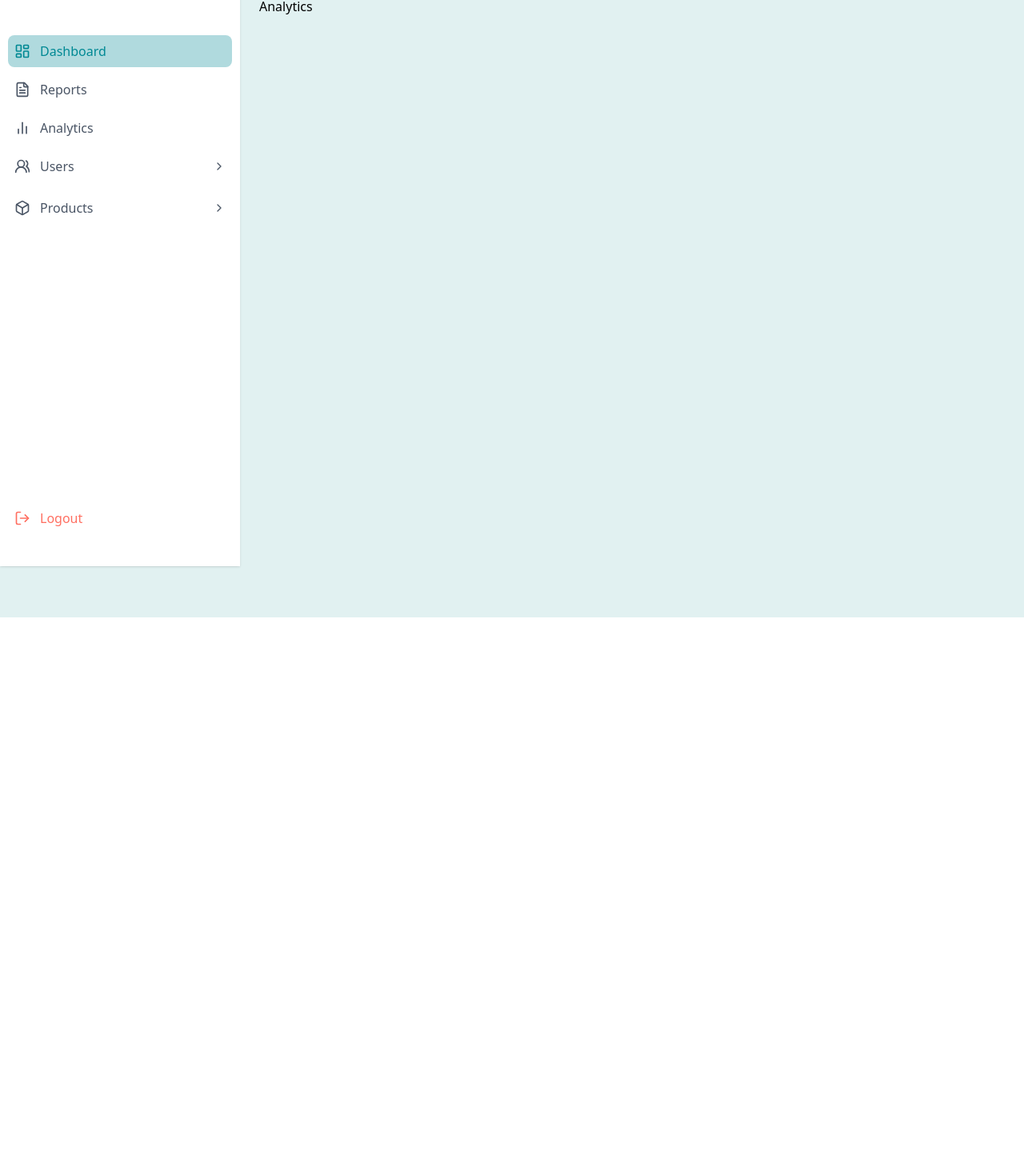
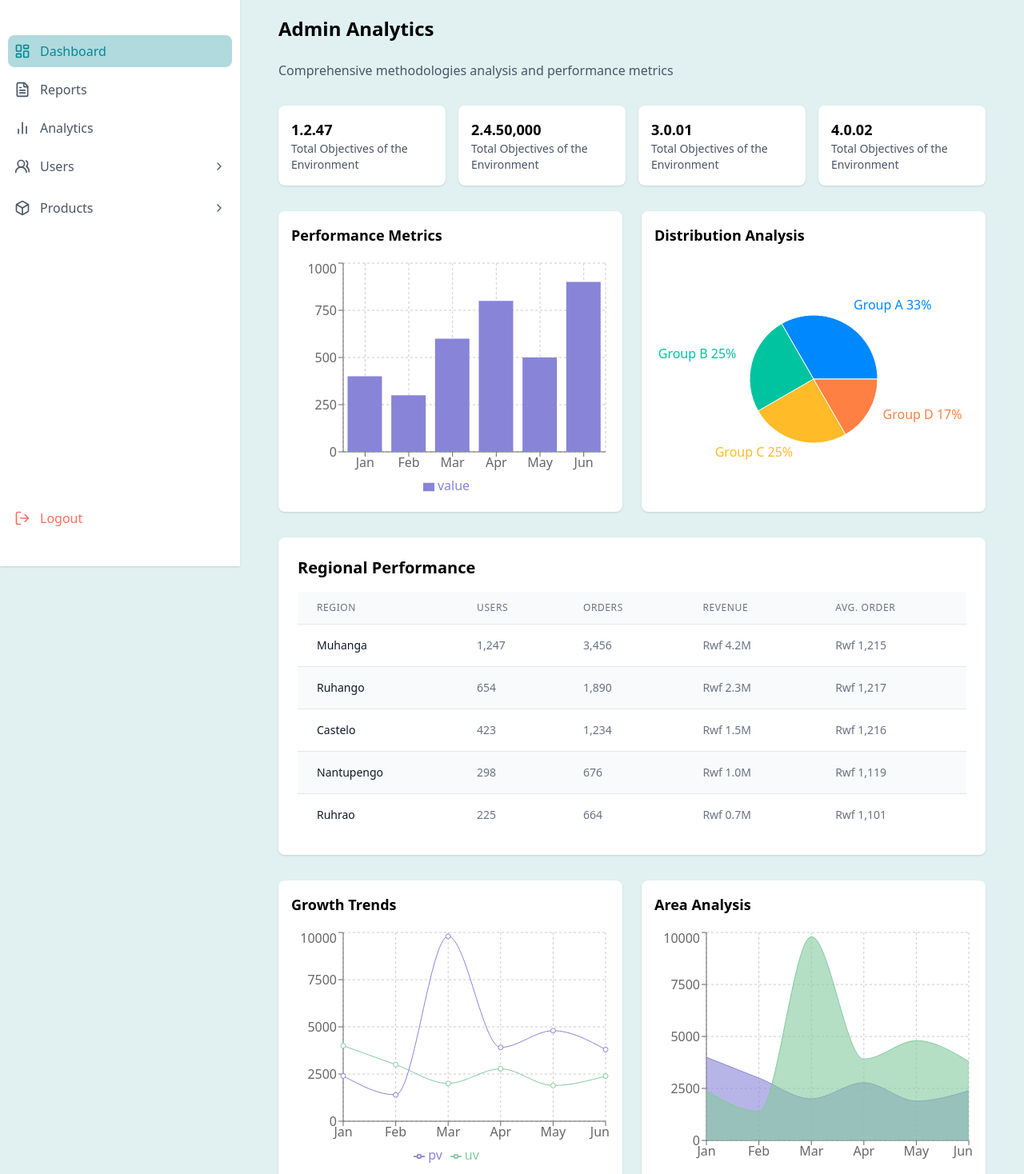
Before and after one commit to Solvit-Africa-Training-Center/sokolink-frontend, a React (Vite) app: page /admin/analytics in a window 1280 px wide. Shown: the part 92-1560 px from the top of the page at 80% size. Before the commit the page ends 864 px from the top, so only its background shows below. Built offline with nearby package versions, Linux system fonts and the light colour scheme.

Commit message:
Added analytics placaholder

```diff
--- a/package.json
+++ b/package.json
@@ -19,6 +19,7 @@
     "react-icons": "^5.5.0",
     "react-redux": "^9.2.0",
     "react-router-dom": "^7.8.2",
+    "recharts": "^3.2.1",
     "swiper": "^11.2.10",
     "tailwindcss": "^4.1.12"
   },
--- a/src/pages/admin/Analytics.tsx
+++ b/src/pages/admin/Analytics.tsx
@@ -1,9 +1,187 @@
-import React from 'react'
+import React from 'react';
+import {
+  BarChart, Bar, PieChart, Pie, LineChart, Line, AreaChart, Area,
+  XAxis, YAxis, CartesianGrid, Tooltip, Legend, ResponsiveContainer, Cell
+} from 'recharts';
 
 function Analytics() {
+  // Sample data for the charts
+  const barData = [
+    { name: 'Jan', value: 400 },
+    { name: 'Feb', value: 300 },
+    { name: 'Mar', value: 600 },
+    { name: 'Apr', value: 800 },
+    { name: 'May', value: 500 },
+    { name: 'Jun', value: 900 },
+  ];
+
+  const pieData = [
+    { name: 'Group A', value: 400 },
+    { name: 'Group B', value: 300 },
+    { name: 'Group C', value: 300 },
+    { name: 'Group D', value: 200 },
+  ];
+
+  const lineData = [
+    { name: 'Jan', uv: 4000, pv: 2400, amt: 2400 },
+    { name: 'Feb', uv: 3000, pv: 1398, amt: 2210 },
+    { name: 'Mar', uv: 2000, pv: 9800, amt: 2290 },
+    { name: 'Apr', uv: 2780, pv: 3908, amt: 2000 },
+    { name: 'May', uv: 1890, pv: 4800, amt: 2181 },
+    { name: 'Jun', uv: 2390, pv: 3800, amt: 2500 },
+  ];
+
+  const areaData = [
+    { name: 'Jan', uv: 4000, pv: 2400, amt: 2400 },
+    { name: 'Feb', uv: 3000, pv: 1398, amt: 2210 },
+    { name: 'Mar', uv: 2000, pv: 9800, amt: 2290 },
+    { name: 'Apr', uv: 2780, pv: 3908, amt: 2000 },
+    { name: 'May', uv: 1890, pv: 4800, amt: 2181 },
+    { name: 'Jun', uv: 2390, pv: 3800, amt: 2500 },
+  ];
+
+  // Regional performance data
+  const regionalData = [
+    { region: 'Muhanga', users: '1,247', orders: '3,456', revenue: 'Rwf 4.2M', avgOrder: 'Rwf 1,215' },
+    { region: 'Ruhango', users: '654', orders: '1,890', revenue: 'Rwf 2.3M', avgOrder: 'Rwf 1,217' },
+    { region: 'Castelo', users: '423', orders: '1,234', revenue: 'Rwf 1.5M', avgOrder: 'Rwf 1,216' },
+    { region: 'Nantupengo', users: '298', orders: '676', revenue: 'Rwf 1.0M', avgOrder: 'Rwf 1,119' },
+    { region: 'Ruhrao', users: '225', orders: '664', revenue: 'Rwf 0.7M', avgOrder: 'Rwf 1,101' },
+  ];
+
+  const COLORS = ['#0088FE', '#00C49F', '#FFBB28', '#FF8042'];
+
   return (
-    <div>Analytics</div>
-  )
+    <div className="p-6 min-h-screen">
+      <h1 className="text-2xl font-bold mb-6">Admin Analytics</h1>
+      <p className="text-gray-600 mb-8">Comprehensive methodologies analysis and performance metrics</p>
+
+      {/* Stats Section */}
+      <div className="grid grid-cols-1 md:grid-cols-2 lg:grid-cols-4 gap-4 mb-8">
+        <div className="bg-white p-4 rounded-lg shadow">
+          <h3 className="text-lg font-semibold">1.2.47</h3>
+          <p className="text-gray-600 text-sm">Total Objectives of the Environment</p>
+        </div>
+        <div className="bg-white p-4 rounded-lg shadow">
+          <h3 className="text-lg font-semibold">2.4.50,000</h3>
+          <p className="text-gray-600 text-sm">Total Objectives of the Environment</p>
+        </div>
+        <div className="bg-white p-4 rounded-lg shadow">
+          <h3 className="text-lg font-semibold">3.0.01</h3>
+          <p className="text-gray-600 text-sm">Total Objectives of the Environment</p>
+        </div>
+        <div className="bg-white p-4 rounded-lg shadow">
+          <h3 className="text-lg font-semibold">4.0.02</h3>
+          <p className="text-gray-600 text-sm">Total Objectives of the Environment</p>
+        </div>
+      </div>
+
+      {/* Charts Section */}
+      <div className="grid grid-cols-1 lg:grid-cols-2 gap-6 mb-8">
+        {/* Bar Chart */}
+        <div className="bg-white p-4 rounded-lg shadow">
+          <h3 className="text-lg font-semibold mb-4">Performance Metrics</h3>
+          <ResponsiveContainer width="100%" height={300}>
+            <BarChart data={barData}>
+              <CartesianGrid strokeDasharray="3 3" />
+              <XAxis dataKey="name" />
+              <YAxis />
+              <Tooltip />
+              <Legend />
+              <Bar dataKey="value" fill="#8884d8" />
+            </BarChart>
+          </ResponsiveContainer>
+        </div>
+
+        {/* Pie Chart */}
+        <div className="bg-white p-4 rounded-lg shadow">
+          <h3 className="text-lg font-semibold mb-4">Distribution Analysis</h3>
+          <ResponsiveContainer width="100%" height={300}>
+            <PieChart>
+              <Pie
+                data={pieData}
+                cx="50%"
+                cy="50%"
+                labelLine={false}
+                outerRadius={80}
+                fill="#8884d8"
+                dataKey="value"
+                label={({ name, percent }) => `${name} ${(percent * 100).toFixed(0)}%`}
+              >
+                {pieData.map((entry, index) => (
+                  <Cell key={`cell-${index}`} fill={COLORS[index % COLORS.length]} />
+                ))}
+              </Pie>
+              <Tooltip />
+            </PieChart>
+          </ResponsiveContainer>
+        </div>
+      </div>
+
+      {/* Regional Performance Section */}
+      <div className="bg-white p-6 rounded-lg shadow mb-8">
+        <h2 className="text-xl font-bold mb-4">Regional Performance</h2>
+        <div className="overflow-x-auto">
+          <table className="min-w-full divide-y divide-gray-200">
+            <thead className="bg-gray-50">
+              <tr>
+                <th className="px-6 py-3 text-left text-xs font-medium text-gray-500 uppercase tracking-wider">Region</th>
+                <th className="px-6 py-3 text-left text-xs font-medium text-gray-500 uppercase tracking-wider">Users</th>
+                <th className="px-6 py-3 text-left text-xs font-medium text-gray-500 uppercase tracking-wider">Orders</th>
+                <th className="px-6 py-3 text-left text-xs font-medium text-gray-500 uppercase tracking-wider">Revenue</th>
+                <th className="px-6 py-3 text-left text-xs font-medium text-gray-500 uppercase tracking-wider">Avg. Order</th>
+              </tr>
+            </thead>
+            <tbody className="bg-white divide-y divide-gray-200">
+              {regionalData.map((item, index) => (
+                <tr key={index} className={index % 2 === 0 ? 'bg-white' : 'bg-gray-50'}>
+                  <td className="px-6 py-4 whitespace-nowrap text-sm font-medium text-gray-900">{item.region}</td>
+                  <td className="px-6 py-4 whitespace-nowrap text-sm text-gray-500">{item.users}</td>
+                  <td className="px-6 py-4 whitespace-nowrap text-sm text-gray-500">{item.orders}</td>
+                  <td className="px-6 py-4 whitespace-nowrap text-sm text-gray-500">{item.revenue}</td>
+                  <td className="px-6 py-4 whitespace-nowrap text-sm text-gray-500">{item.avgOrder}</td>
+                </tr>
+              ))}
+            </tbody>
+          </table>
+        </div>
+      </div>
+
+      {/* Additional Charts Section */}
+      <div className="grid grid-cols-1 lg:grid-cols-2 gap-6">
+        {/* Line Chart */}
+        <div className="bg-white p-4 rounded-lg shadow">
+          <h3 className="text-lg font-semibold mb-4">Growth Trends</h3>
+          <ResponsiveContainer width="100%" height={300}>
+            <LineChart data={lineData}>
+              <CartesianGrid strokeDasharray="3 3" />
+              <XAxis dataKey="name" />
+              <YAxis />
+              <Tooltip />
+              <Legend />
+              <Line type="monotone" dataKey="pv" stroke="#8884d8" activeDot={{ r: 8 }} />
+              <Line type="monotone" dataKey="uv" stroke="#82ca9d" />
+            </LineChart>
+          </ResponsiveContainer>
+        </div>
+
+        {/* Area Chart */}
+        <div className="bg-white p-4 rounded-lg shadow">
+          <h3 className="text-lg font-semibold mb-4">Area Analysis</h3>
+          <ResponsiveContainer width="100%" height={300}>
+            <AreaChart data={areaData}>
+              <CartesianGrid strokeDasharray="3 3" />
+              <XAxis dataKey="name" />
+              <YAxis />
+              <Tooltip />
+              <Area type="monotone" dataKey="uv" stackId="1" stroke="#8884d8" fill="#8884d8" />
+              <Area type="monotone" dataKey="pv" stackId="2" stroke="#82ca9d" fill="#82ca9d" />
+            </AreaChart>
+          </ResponsiveContainer>
+        </div>
+      </div>
+    </div>
+  );
 }
 
-export default Analytics
+export default Analytics;
```
Also changed, not shown: 1 other file (tests, documents, lock files or other folders).
